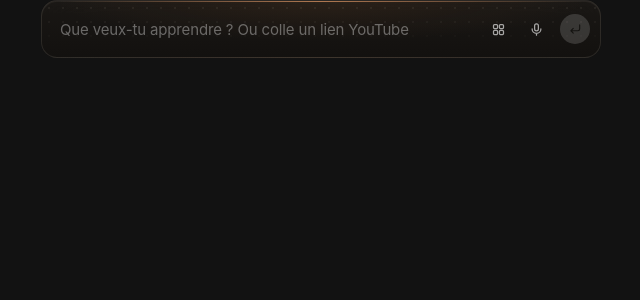
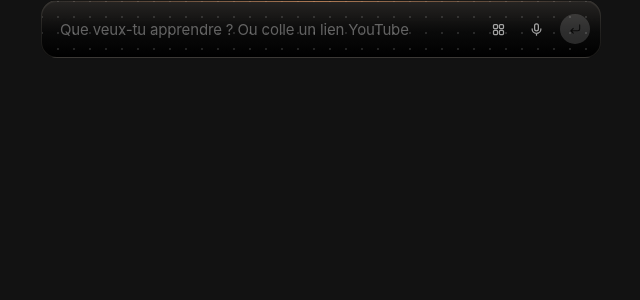
Before and after one commit to Jacqkues/rio, a React (Vite) app: page / in a window 1280 px wide. Shown: the top 300 px of the page, without its empty margins (319-959 px from the left). Built offline with nearby package versions, Linux system fonts and the light colour scheme.

Commit message:
h-tutor : surfaces plus noires, grille de points régulière comme la carte
Co-Authored-By: Devin AI <158243242+devin-ai-integration[bot]@users.noreply.github.com>

```diff
--- a/src/panel/styles.css
+++ b/src/panel/styles.css
@@ -43,14 +43,13 @@ p { margin: 0; }
 }
 @keyframes rise { from { opacity: 0; transform: translateY(10px) scale(0.98); filter: blur(8px); } }
 
-/* Warm glass: dark gradient, faint dot grid fading down, an orange hairline on top. */
+/* Dark glass: grey-to-black gradient, an even dot grid, an orange hairline on top. */
 .bar, .palette {
   position: relative;
   isolation: isolate;
   overflow: hidden;
   background:
-    radial-gradient(80% 120% at 50% 0%, rgba(255, 154, 77, 0.07), transparent 60%),
-    linear-gradient(rgba(28, 25, 22, 0.88), rgba(19, 17, 15, 0.94));
+    linear-gradient(rgba(40, 38, 36, 0.92) 0%, rgba(10, 10, 10, 0.96) 55%, rgba(0, 0, 0, 0.97) 100%);
   border: 1px solid rgba(244, 233, 214, 0.1);
   -webkit-backdrop-filter: blur(24px) saturate(170%);
   backdrop-filter: blur(24px) saturate(170%);
@@ -62,10 +61,9 @@ p { margin: 0; }
   inset: 0;
   z-index: -1;
   pointer-events: none;
-  background-image: radial-gradient(rgba(244, 233, 214, 0.07) 1px, transparent 1.3px);
-  background-size: 14px 14px;
-  -webkit-mask-image: linear-gradient(to bottom, #000, transparent 90%);
-  mask-image: linear-gradient(to bottom, #000, transparent 90%);
+  background-image: radial-gradient(rgba(255, 255, 255, 0.13) 0.9px, transparent 1.4px);
+  background-size: 16px 16px;
+  background-position: 8px 8px;
 }
 .bar::after, .palette::after {
   content: "";
```
